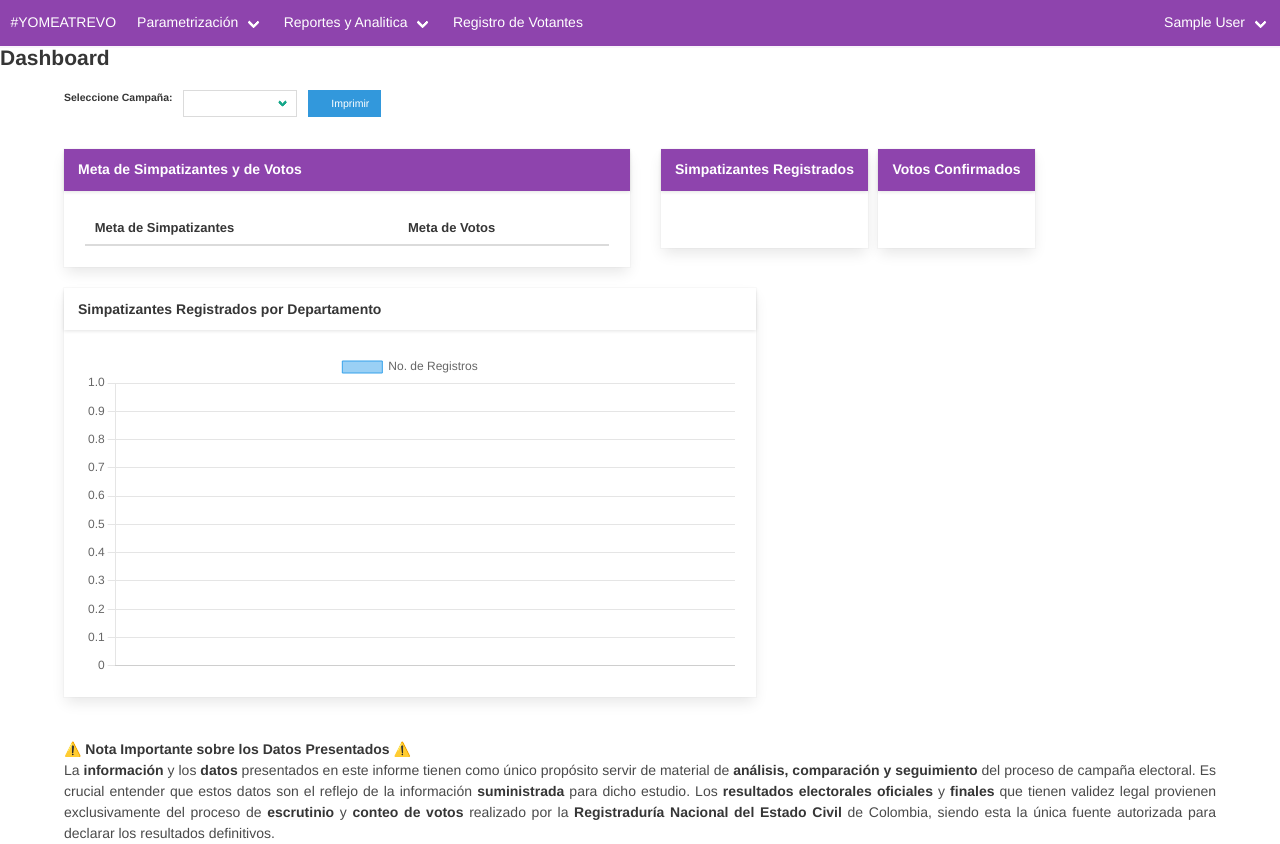
After one commit to ingjulio20/gestion_campaing, a Flask app: page /dashboard in a window 1280 px wide. The commit adds this page. Run offline with Flask 3, Linux system fonts and the light colour scheme; the visitor is signed in with stand-in values (Sample User, id 1); tables that the repository leaves empty or names only in its code hold one stand-in row (values such as "Sample post"); lists and menus that the app fills with data are empty; some libraries are stand-ins or nearby versions; some web fonts are replaced.

Commit message:
Primeros cambios en reportes y analisís

```diff
--- a/app/__init__.py
+++ b/app/__init__.py
@@ -9,6 +9,7 @@ from app.routes.registros_routes import bp_registros
 from app.routes.funcionarios_routes import bp_funcionarios
 from app.routes.nichos_routes import bp_nichos
 from app.routes.campaña_routes import bp_campañas
+from app.routes.reportes_routes import bp_reportes
 
 #Inicialización
 app = Flask(__name__)
@@ -25,6 +26,7 @@ app.register_blueprint(bp_registros)
 app.register_blueprint(bp_funcionarios)
 app.register_blueprint(bp_nichos)
 app.register_blueprint(bp_campañas)
+app.register_blueprint(bp_reportes)
 
 #Ruta Metodo para verificar las URL y Redireccionar al Login
 @app.before_request
--- /dev/null
+++ b/app/routes/reportes_routes.py
@@ -0,0 +1,10 @@
+from flask import Blueprint, render_template, request, redirect, url_for, flash
+from app.services import campaña_service, registros_service
+import mysql.connector.errors as error
+
+bp_reportes = Blueprint('reportes', __name__)
+
+@bp_reportes.get('/dashboard')
+def dashboard():
+    camps = campaña_service.list_camp_electorales()
+    return render_template('tmp_reportes/dashboard.html', camps = camps)
--- /dev/null
+++ b/app/static/js/reportes/dashboard.js
@@ -0,0 +1,131 @@
+/* Constantes Globales */
+const select_camp = document.getElementById("select_camp");
+const printDashboard = document.getElementById("printDashboard");
+const registrosCamp = document.getElementById("registrosCamp");
+const registrosVotoPositivo = document.getElementById("registrosVotoPositivo");
+const tablaMetas = document.getElementById("tablaMetas");
+
+/* Imprimir DashBoard */
+printDashboard.addEventListener("click", (e) => {
+    e.preventDefault();
+    window.print()
+})
+
+
+/* Fetch Obtener Datos de Campaña */
+const getDatosCamp = () => {
+    let id_camp = select_camp.value;
+    while (tablaMetas.rows.length > 1 ) {
+        tablaMetas.deleteRow(1);
+    }
+    fetch("/getDatosCamp", {
+        method: "POST",
+        headers: {
+            "Content-Type": "application/json"
+        },
+        body: JSON.stringify({ id_camp })
+    })
+    .then(response => response.json())
+    .then(data => {
+
+        tablaMetas.insertRow().innerHTML = `
+                <td>${data[2]}</td>
+                <td>${data[3]}</td>
+            `
+    })
+    .catch(error => console.error("error: ", error))
+}
+
+/* Fetch Obtener Registros x Campaña */
+const getRegistrosCamp = () => {
+    let id_camp = select_camp.value;
+    registrosCamp.innerHTML = ``
+    fetch("/getRegistrosCamp", {
+        method: "POST",
+        headers: {
+            "Content-Type": "application/json"
+        },
+        body: JSON.stringify({ id_camp })
+    })
+    .then(response => response.json())
+    .then(data => {
+         registrosCamp.innerHTML = data[0]
+    })
+    .catch(error => console.error("error: ", error))
+}
+
+/* Fetch Obtener Registros con voto positivo x Campaña */
+const getRegistrosVotosConfirmados = () => {
+    let id_camp = select_camp.value;
+    registrosVotoPositivo.innerHTML = ``
+    fetch("/getRegistrosVotosConfirmados", {
+        method: "POST",
+        headers: {
+            "Content-Type": "application/json"
+        },
+        body: JSON.stringify({ id_camp })
+    })
+    .then(response => response.json())
+    .then(data => {
+         registrosVotoPositivo.innerHTML = data[0]
+    })
+    .catch(error => console.error("error: ", error))
+}
+
+/* Graficos */
+const ctx = document.getElementById('chartRegistros');
+const datos = []
+const chart = new Chart(ctx, {
+    type: 'bar',
+    data: {
+        labels: [],
+        datasets: [{
+            label: 'No. de Registros',
+            data: [],
+            borderWidth: 1
+        }]
+    },
+    options: {
+        scales: {
+            y: {
+                beginAtZero: true
+            }
+        }
+    }
+});
+
+const getRegistrosDepto = () => {
+    let id_camp = select_camp.value;
+    fetch("/getRegistrosDepto", {
+        method: "POST",
+        headers: {
+            "Content-Type": "application/json"
+        },
+        body: JSON.stringify({ id_camp })
+    })
+    .then(response => response.json())
+    .then(data => {
+        const labels = [];
+        const valores = [];
+
+        data.forEach(registro => {
+            labels.push(registro.depto)
+            valores.push(Number(registro.numero))
+            datos.push({numero: Number(registro.numero), depto:registro.depto})
+        });
+
+        // asignar al chart y actualizarlo
+        chart.data.labels = labels;
+        chart.data.datasets[0].data = valores;
+        chart.update();
+    })
+    .catch(error => console.error("error: ", error))
+}
+
+select_camp.addEventListener("change", (e) => {
+    e.preventDefault();
+    getDatosCamp();
+    getRegistrosCamp();
+    getRegistrosVotosConfirmados();
+    getRegistrosDepto();
+})
--- a/app/templates/menu.html
+++ b/app/templates/menu.html
@@ -63,7 +63,7 @@
                         <a id="reportesLink" href="#" class="navbar-item">
                             <span>Reportes</span>
                         </a>
-                        <a id="dashboardLink" href="#" class="navbar-item">
+                        <a id="dashboardLink" href="{{ url_for('reportes.dashboard') }}" class="navbar-item">
                             <span>Dashboard Analisís</span>
                         </a>
                     </div>
--- /dev/null
+++ b/app/templates/tmp_reportes/dashboard.html
@@ -0,0 +1,112 @@
+{% extends 'menu.html' %}
+
+{% block css %}
+{% endblock %}
+
+{% block header_scripts %}
+{% endblock %}
+
+{% block title %}Dashboard Analisís{% endblock %}
+
+{% block content %}
+<h4 class="title is-4">Dashboard</h4>
+<div class="container">
+    <div class="field is-grouped">
+        <p class="control">
+            <label for="select_camp" class="label is-small">Seleccione Campaña:</label>
+        </p>
+        <p class="control">
+            <span class="select is-small">
+                <select name="select_camp" id="select_camp">
+                    <option value=""></option>
+                    {% for camp in camps %}
+                    <option value="{{ camp.ID }}">{{ camp.nombre }}</option>
+                    {% endfor %}
+                </select>
+            </span>
+        </p>
+        <p class="control">
+            <a id="printDashboard" class="button is-small is-info">
+                <span class="icon is-small"><i aria-hidden="true"></i></span>
+                <span>Imprimir</span>
+            </a>
+        </p>
+    </div>
+    <br>
+    <div class="columns">
+        <div class="column">
+            <div class="card">
+                <header class="card-header" style="background-color: #8e44ad;">
+                    <p class="card-header-title" style="color: white;">Meta de Simpatizantes y de Votos</p>
+                </header>
+                <div class="card-content">
+                    <div class="content">
+                        <table id="tablaMetas" class="table is-small is-striped" style="font-size: small;">
+                            <thead>
+                                <tr>
+                                    <th>Meta de Simpatizantes</th>
+                                    <th>Meta de Votos</th>
+                                </tr>
+                            </thead>
+                        </table>
+                    </div>
+                </div>
+            </div>
+        </div>
+        <div class="column">
+            <div class="field is-grouped">
+                <p class="control">
+                    <div class="card">
+                        <header class="card-header" style="background-color:  #8e44ad;">
+                            <p class="card-header-title" style="color: white;">Simpatizantes Registrados</p>
+                        </header>
+                        <div class="card-content">
+                            <div class="content" style="display: flex; justify-content: center; align-items: center;">
+                                <h5 id="registrosCamp" class="title is-5"></h5>
+                            </div>
+                        </div>
+                    </div>
+                </p>
+                <p class="control">
+                    <div class="card">
+                        <header class="card-header" style="background-color:  #8e44ad;">
+                            <p class="card-header-title" style="color: white;">Votos Confirmados</p>
+                        </header>
+                        <div class="card-content">
+                            <div class="content" style="display: flex; justify-content: center; align-items: center;">
+                                <h5 id="registrosVotoPositivo" class="title is-5"></h5>
+                            </div>
+                        </div>
+                    </div>
+                </p>
+            </div>
+        </div>
+    </div>
+    <div class="columns">
+        <div class="column">
+            <div class="card">
+                <header class="card-header">
+                    <p class="card-header-title">Simpatizantes Registrados por Departamento</p>
+                </header>
+                <div class="card-content">
+                    <div class="content">
+                        <div style="width: 650px;">
+                            <canvas id="chartRegistros"></canvas>
+                        </div>
+                    </div>
+                </div>
+            </div>
+        </div>
+        <div class="column"></div>
+    </div>
+    <br>
+    <p><strong>⚠️ Nota Importante sobre los Datos Presentados ⚠️</strong></p>
+    <p style="text-align: justify;"> La <strong>información</strong> y los <strong>datos</strong> presentados en este informe tienen como único propósito servir de material de <strong>análisis, comparación y seguimiento</strong> del proceso de campaña electoral. Es crucial entender que estos datos son el reflejo de la información <strong>suministrada</strong> para dicho estudio. Los <strong>resultados electorales oficiales</strong> y <strong>finales</strong> que tienen validez legal provienen exclusivamente del proceso de <strong>escrutinio</strong> y <strong>conteo de votos</strong> realizado por la <strong>Registraduría Nacional del Estado Civil</strong> de Colombia, siendo esta la única fuente autorizada para declarar los resultados definitivos.</p>
+</div>
+{% endblock %}
+
+{% block foot_scripts %}
+<!-- <script src="https://cdn.jsdelivr.net/npm/chart.js"></script> -->
+<script src="{{ url_for('static', filename='js/chart.js') }}"></script>
+<script src="{{ url_for('static', filename='js/reportes/dashboard.js') }}"></script>
+{% endblock %}
```
Also changed, not shown: app/routes/campaña_routes.py (+18 -0 lines), app/routes/registros_routes.py (+43 -2 lines), app/services/registros_service.py (+24 -9 lines), app/services/campaña_service.py (line endings or trailing spaces).
